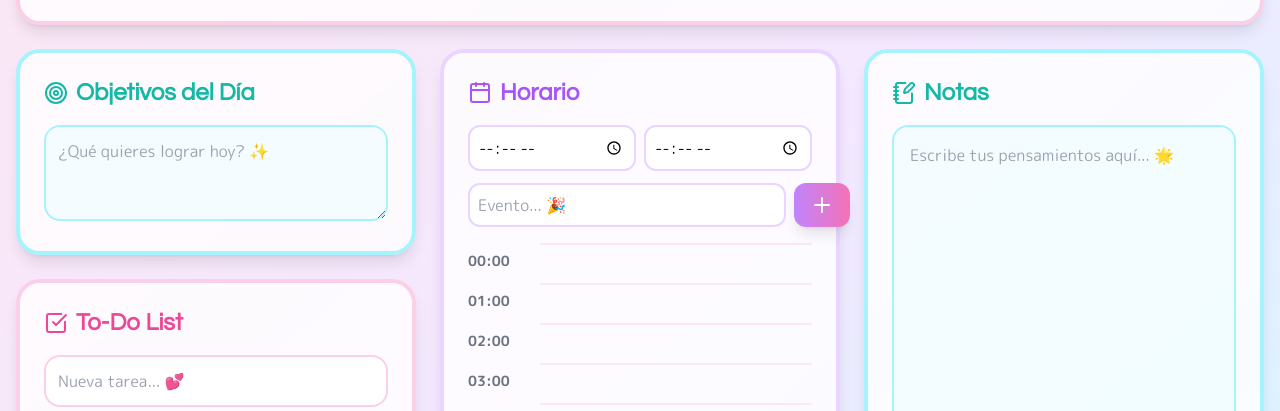
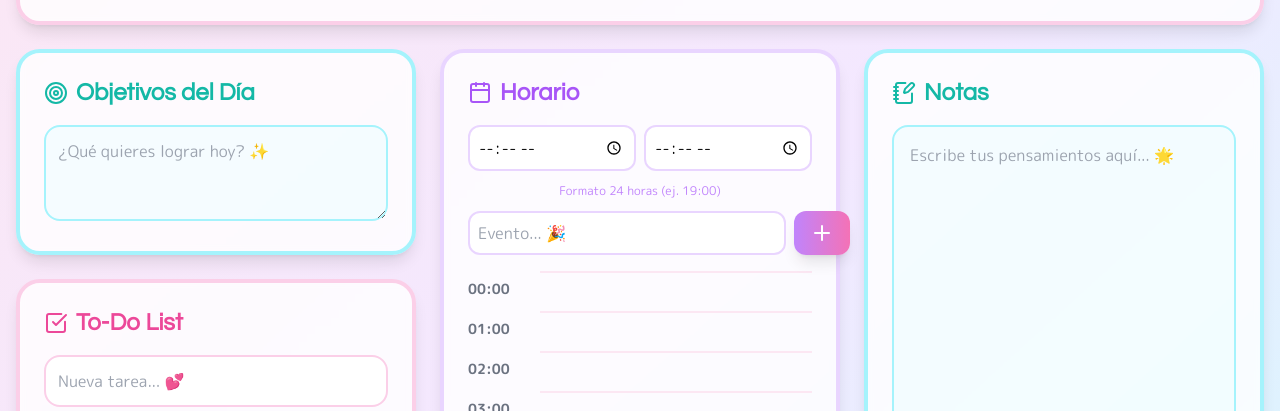
Before and after one commit to Marybelyuki/mycalendariokawaiioctubre102025, a plain HTML site: page index.html in a window 1280 px wide. Shown: the part 247-658 px from the top of the page. Drawn offline with nearby package versions, Linux system fonts and the light colour scheme.

Commit message:
index.html

```diff
--- a/index.html
+++ b/index.html
@@ -66,7 +66,21 @@
                     <div class="bg-white/80 backdrop-blur-sm rounded-3xl shadow-lg p-6 border-4 border-cyan-200"><h2 class="font-questrial text-2xl font-bold text-teal-500 mb-4 flex items-center gap-2"><i data-lucide="target"></i>Objetivos del Día</h2><textarea id="goals-textarea" class="w-full h-24 p-3 rounded-2xl border-2 border-cyan-200 bg-cyan-50/50 focus:outline-cyan-400" placeholder="¿Qué quieres lograr hoy? ✨"></textarea></div>
                     <div class="bg-white/80 backdrop-blur-sm rounded-3xl shadow-lg p-6 border-4 border-pink-200"><h2 class="font-questrial text-2xl font-bold text-pink-500 mb-4 flex items-center gap-2"><i data-lucide="check-square"></i>To-Do List</h2><div class="space-y-3 mb-4"><input type="text" id="task-input" class="w-full p-3 rounded-2xl border-2 border-pink-200 focus:outline-pink-400" placeholder="Nueva tarea... 💕"><div class="flex gap-2"><select id="priority-select" class="flex-1 p-2 rounded-xl border-2 border-pink-200"><option value="high">⭐ Alta</option><option value="medium">💖 Media</option><option value="normal" selected>☁️ Normal</option></select><button id="add-task-btn" class="bg-gradient-to-r from-pink-400 to-pink-500 text-white px-4 py-2 rounded-xl font-bold shadow-lg transform hover:scale-105 transition"><i data-lucide="plus"></i></button></div></div><div id="tasks-container" class="space-y-2 max-h-96 overflow-y-auto"></div></div>
                 </div>
-                <div class="bg-white/80 backdrop-blur-sm rounded-3xl shadow-lg p-6 border-4 border-purple-200"><h2 class="font-questrial text-2xl font-bold text-purple-500 mb-4 flex items-center gap-2"><i data-lucide="calendar"></i>Horario</h2><div class="space-y-3 mb-4"><div class="flex gap-2"><input type="time" id="event-start-time" class="w-full p-2 rounded-xl border-2 border-purple-200"><input type="time" id="event-end-time" class="w-full p-2 rounded-xl border-2 border-purple-200"></div><div class="flex gap-2"><input type="text" id="event-text-input" class="flex-1 p-2 rounded-xl border-2 border-purple-200" placeholder="Evento... 🎉"><button id="add-event-btn" class="bg-gradient-to-r from-purple-400 to-pink-400 text-white px-4 py-2 rounded-xl shadow-lg transform hover:scale-105 transition"><i data-lucide="plus"></i></button></div></div><div id="schedule-container" class="space-y-1 max-h-[600px] overflow-y-auto"></div></div>
+                <div class="bg-white/80 backdrop-blur-sm rounded-3xl shadow-lg p-6 border-4 border-purple-200">
+                    <h2 class="font-questrial text-2xl font-bold text-purple-500 mb-4 flex items-center gap-2"><i data-lucide="calendar"></i>Horario</h2>
+                    <div class="space-y-3 mb-4">
+                        <div class="flex gap-2">
+                            <input type="time" id="event-start-time" class="w-full p-2 rounded-xl border-2 border-purple-200">
+                            <input type="time" id="event-end-time" class="w-full p-2 rounded-xl border-2 border-purple-200">
+                        </div>
+                        <p class="text-xs text-purple-400 text-center -mt-2">Formato 24 horas (ej. 19:00)</p>
+                        <div class="flex gap-2">
+                            <input type="text" id="event-text-input" class="flex-1 p-2 rounded-xl border-2 border-purple-200" placeholder="Evento... 🎉">
+                            <button id="add-event-btn" class="bg-gradient-to-r from-purple-400 to-pink-400 text-white px-4 py-2 rounded-xl shadow-lg transform hover:scale-105 transition"><i data-lucide="plus"></i></button>
+                        </div>
+                    </div>
+                    <div id="schedule-container" class="space-y-1 max-h-[600px] overflow-y-auto"></div>
+                </div>
                 <div class="bg-white/80 backdrop-blur-sm rounded-3xl shadow-lg p-6 border-4 border-cyan-200"><h2 class="font-questrial text-2xl font-bold text-teal-500 mb-4 flex items-center gap-2"><i data-lucide="notebook-pen"></i>Notas</h2><textarea id="notes-textarea" class="w-full h-full min-h-[500px] p-4 rounded-2xl border-2 border-cyan-200 bg-cyan-50/50 focus:outline-cyan-400" placeholder="Escribe tus pensamientos aquí... 🌟"></textarea></div>
             </div>
             <div id="weekly-view" class="view-container hidden"><div class="bg-white/80 backdrop-blur-sm rounded-3xl shadow-lg p-6 border-4 border-pink-200"><div id="weekly-grid" class="grid grid-cols-[auto_1fr_1fr_1fr_1fr_1fr_1fr_1fr] auto-rows-fr gap-1 text-center text-sm"></div></div></div>
@@ -82,12 +96,11 @@
     </div>
 
     <script>
-        // --- 1. ESTADO DE LA APLICACIÓN ---
+        // --- El código JavaScript no necesita cambios, por lo que se mantiene igual ---
         let currentDate = new Date();
         let dailyData = {};
         let currentView = 'daily';
 
-        // --- 2. CONSTANTES Y REFERENCIAS AL DOM ---
         const MONTH_NAMES = ["Enero","Febrero","Marzo","Abril","Mayo","Junio","Julio","Agosto","Septiembre","Octubre","Noviembre","Diciembre"];
         const DAY_NAMES = ["Dom", "Lun", "Mar", "Mié", "Jue", "Vie", "Sáb"];
         const DOM = {
@@ -109,7 +122,6 @@
             yearlyGrid: document.getElementById('yearly-grid'),
         };
 
-        // --- 3. FUNCIONES DE DATOS ---
         const formatDateKey = (date) => date.toISOString().split('T')[0];
         const saveData = () => localStorage.setItem('merakelysiPlannerData', JSON.stringify(dailyData));
         const loadData = () => { dailyData = JSON.parse(localStorage.getItem('merakelysiPlannerData')) || {}; };
@@ -119,7 +131,6 @@
             return dailyData[key];
         };
 
-        // --- 4. LÓGICA DE LA APLICACIÓN ---
         const handleAction = (action) => { action(); saveData(); renderApp(); };
         const addTask = () => handleAction(() => {
             const text = DOM.taskInput.value.trim();
@@ -191,8 +202,6 @@
             a.click();
             URL.revokeObjectURL(url);
         };
-
-        // --- 5. RENDERIZADO ---
         const renderDailyView = () => {
             const dayData = getDayData(currentDate);
             DOM.goalsTextarea.value = dayData.goals;
@@ -205,7 +214,6 @@
                     <button onclick="deleteTask(${task.id})" class="text-red-400 hover:text-red-600"><i data-lucide="trash-2" class="w-4 h-4"></i></button>
                 </div>`;
             }).join('');
-            // --- CAMBIO AQUÍ: Horario de 00 a 23 horas ---
             DOM.scheduleContainer.innerHTML = Array.from({ length: 24 }, (_, i) => i).map(hour => {
                 const eventsHTML = dayData.scheduleEvents.filter(e => parseInt(e.startTime.split(':')[0]) === hour).map(event => `
                     <div class="bg-gradient-to-r from-purple-100 to-pink-100 p-3 rounded-xl flex items-center justify-between border-2 border-purple-200 mb-2 shadow-md">
```
